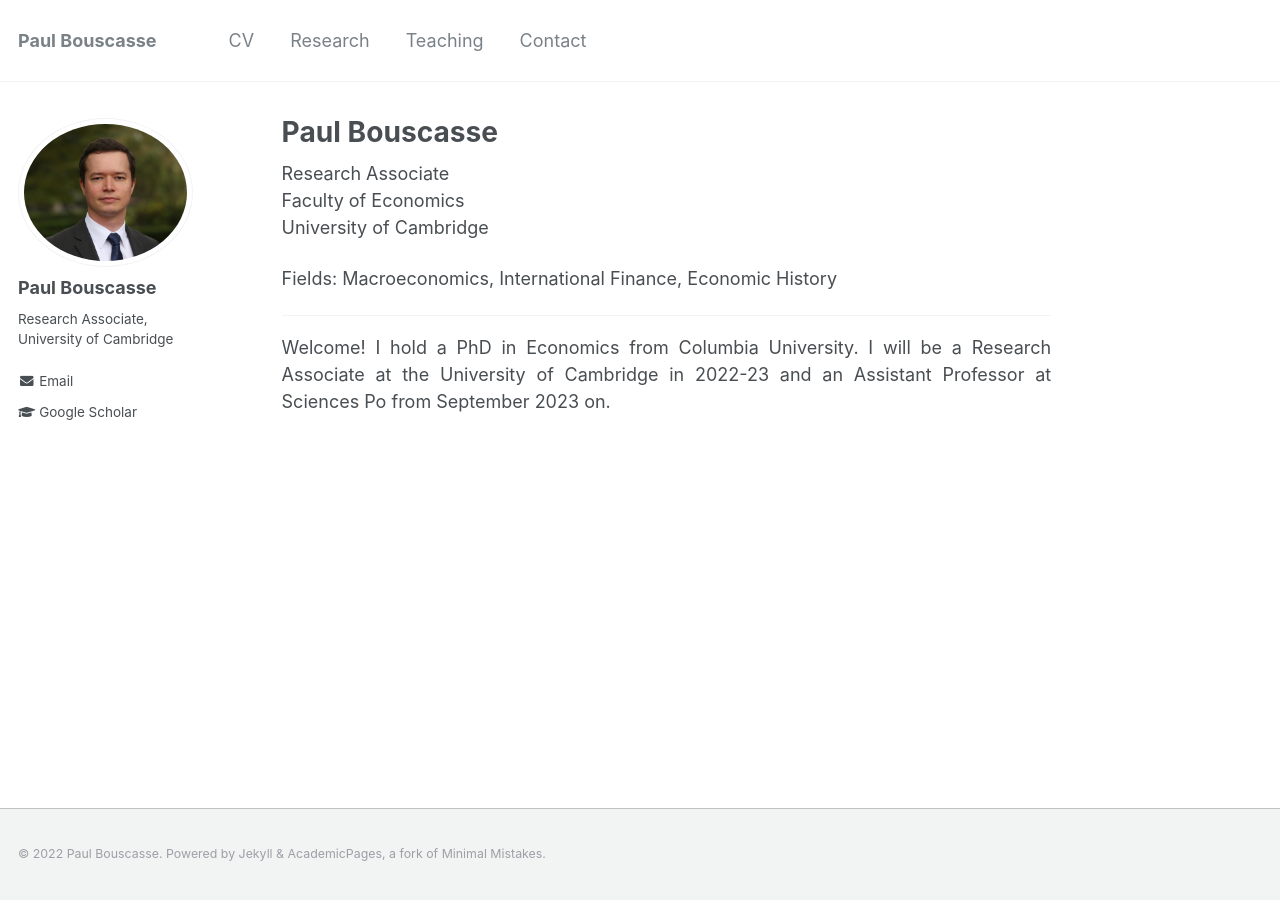
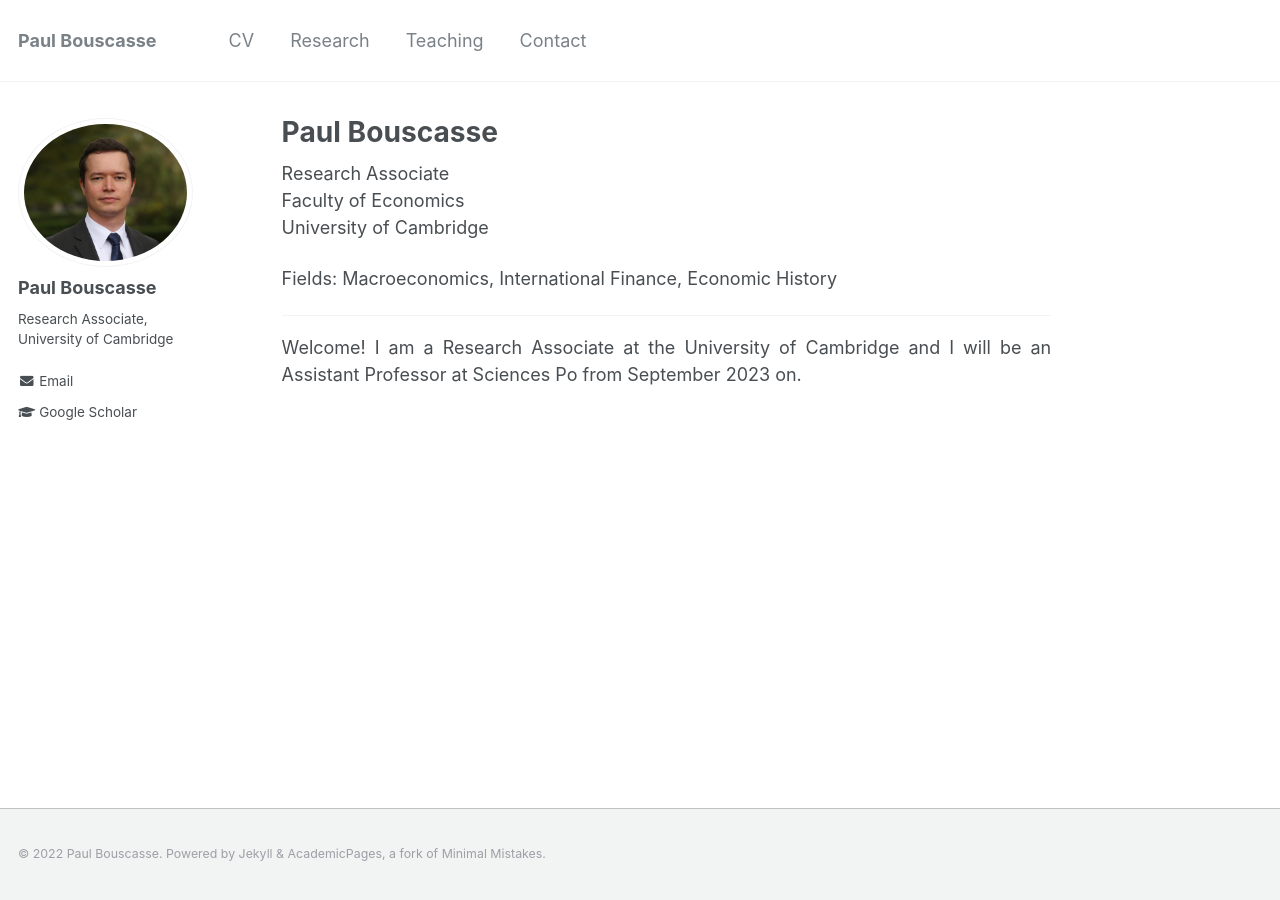
Before and after one commit to paul-bouscasse/paul-bouscasse.github.io, a Jekyll site: the page built from _pages/about.md, in a window 1280 px wide. Built offline with Jekyll 4.4.1, drawn with Linux system fonts in a browser that asks for light colours.

Commit message:
Update about.md

```diff
--- a/_pages/about.md
+++ b/_pages/about.md
@@ -14,4 +14,4 @@ University of Cambridge
 
 <p style='text-align: justify;'>Fields: Macroeconomics, International Finance, Economic History</p>
 ---
-<p style='text-align: justify;'>Welcome! I hold a PhD in Economics from Columbia University. I will be a Research Associate at the University of Cambridge in 2022-23 and an Assistant Professor at Sciences Po from September 2023 on.</p>
+<p style='text-align: justify;'>Welcome! I am a Research Associate at the University of Cambridge and I will be an Assistant Professor at Sciences Po from September 2023 on.</p>
```
